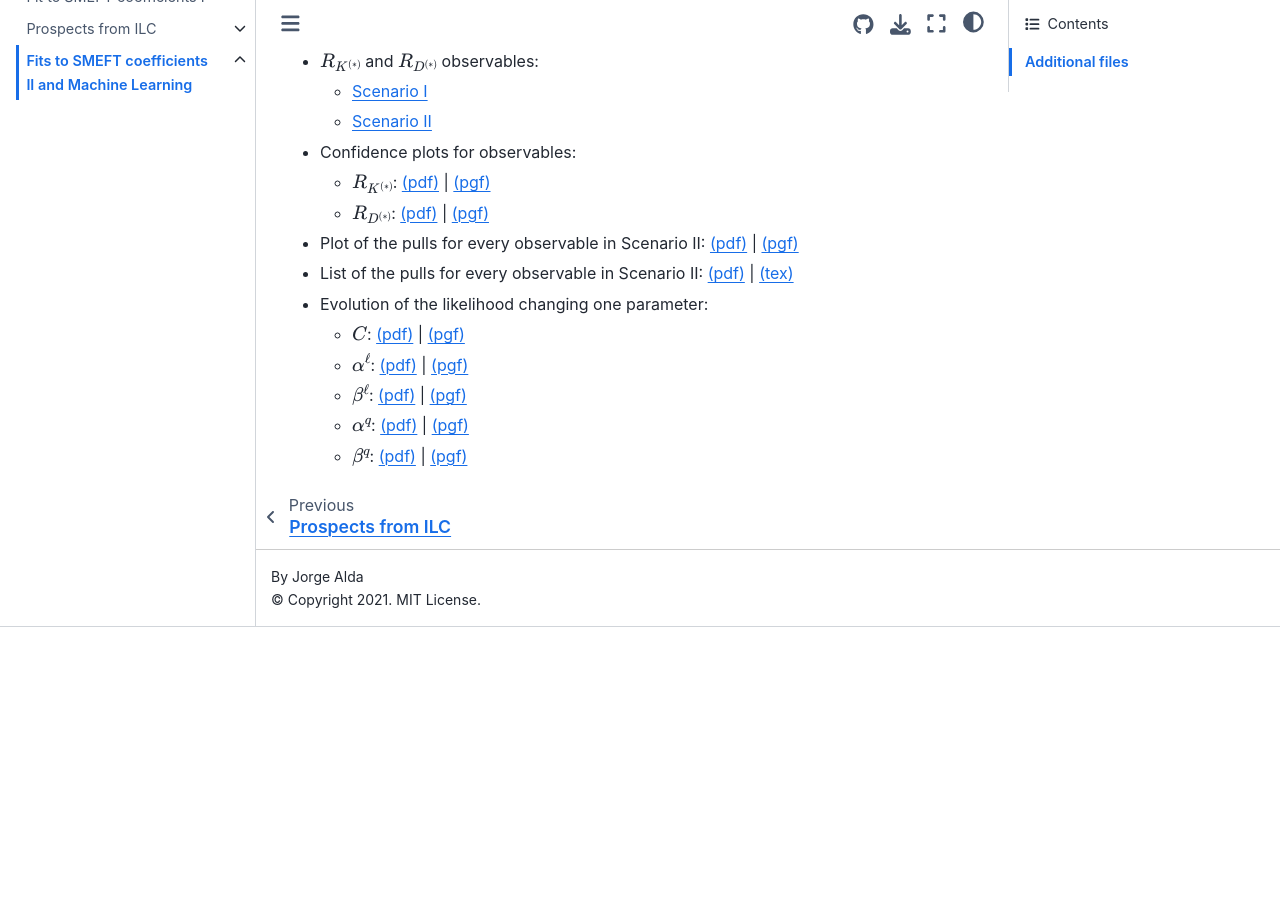
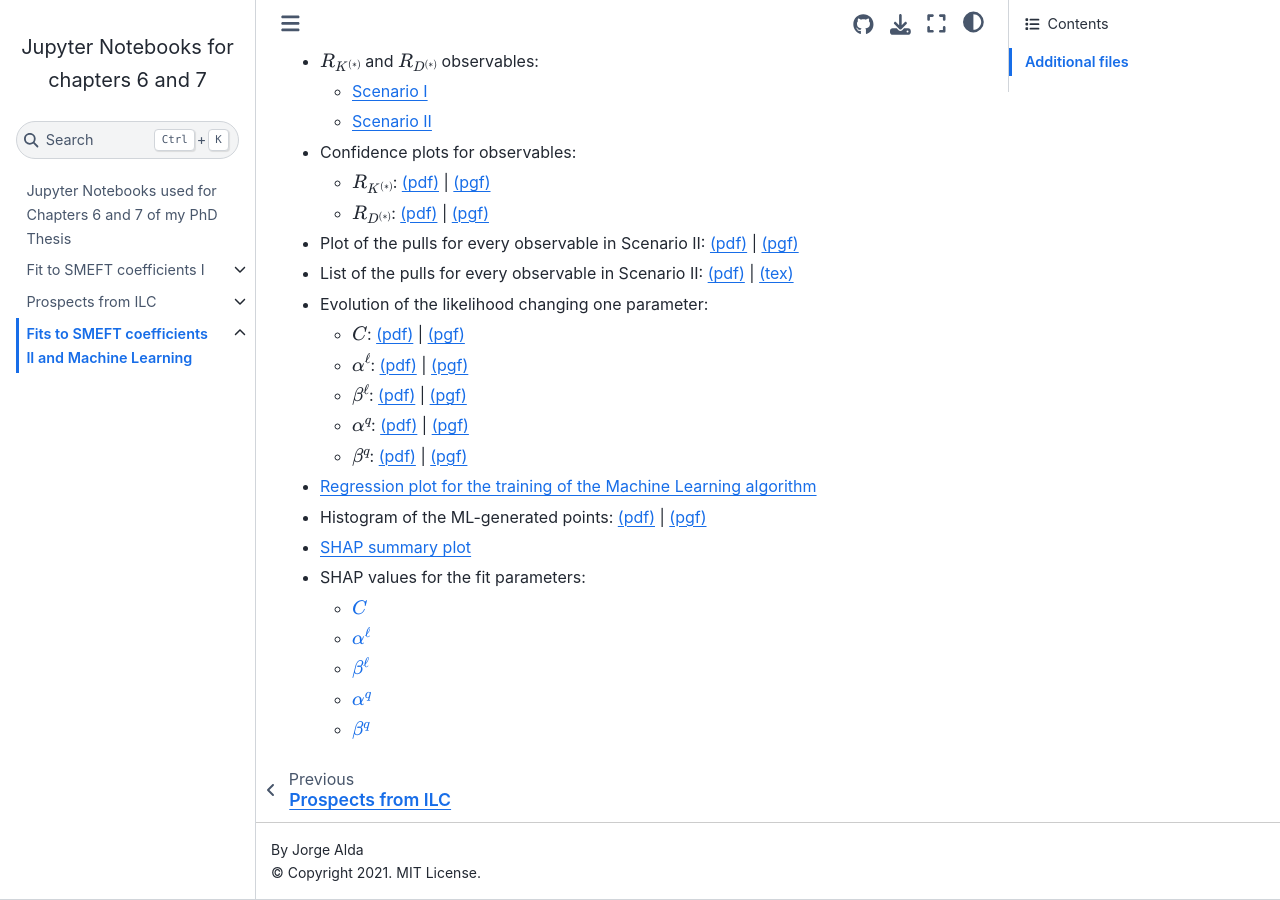
Before and after one commit to Jorge-Alda/SMEFT19-notebooks, a Jupyter Book: the page built from PaperML/README.md, in a window 1280 px wide and 900 px high, scrolled down 689 px. Built offline with Jupyter Book 1.0.4 settings and Sphinx 7.4.7 and the Sphinx Book theme 1.1.4, drawn with Linux system fonts in a browser that asks for light colours; pages that are not in the unit, such as notebooks, are missing from menus; before the commit the page ends 1316 px from its top, so only the background shows below that.

Commit message:
Files for ML training and SHAP

```diff
--- a/PaperML/README.md
+++ b/PaperML/README.md
@@ -31,3 +31,12 @@
     * $\beta^\ell$: [(pdf)](https://raw.githubusercontent.com/Jorge-Alda/SMEFT19-notebooks/main/data/plots/evoplot_betal.pdf) | [(pgf)](https://raw.githubusercontent.com/Jorge-Alda/SMEFT19-notebooks/main/data/plots/evoplot_betal.pgf)
     * $\alpha^q$: [(pdf)](https://raw.githubusercontent.com/Jorge-Alda/SMEFT19-notebooks/main/data/plots/evoplot_alphaq.pdf) | [(pgf)](https://raw.githubusercontent.com/Jorge-Alda/SMEFT19-notebooks/main/data/plots/evoplot_alphaq.pgf)
     * $\beta^q$: [(pdf)](https://raw.githubusercontent.com/Jorge-Alda/SMEFT19-notebooks/main/data/plots/evoplot_betaq.pdf) | [(pgf)](https://raw.githubusercontent.com/Jorge-Alda/SMEFT19-notebooks/main/data/plots/evoplot_betaq.pgf)
+* [Regression plot for the training of the Machine Learning algorithm](https://raw.githubusercontent.com/Jorge-Alda/SMEFT19-notebooks/main/data/plots/regression_xgb.pdf)
+* Histogram of the ML-generated points: [(pdf)](https://raw.githubusercontent.com/Jorge-Alda/SMEFT19-notebooks/main/data/plots/hist_xgb.pdf) | [(pgf)](https://raw.githubusercontent.com/Jorge-Alda/SMEFT19-notebooks/main/data/plots/hist_xgb.pgf)
+* [SHAP summary plot](https://raw.githubusercontent.com/Jorge-Alda/SMEFT19-notebooks/main/data/plots/SHAP_summary.pdf)
+* SHAP values for the fit parameters:
+    * [$C$](https://raw.githubusercontent.com/Jorge-Alda/SMEFT19-notebooks/main/data/plots/SHAP_C.pdf)
+    * [$\alpha^\ell$](https://raw.githubusercontent.com/Jorge-Alda/SMEFT19-notebooks/main/data/plots/SHAP_al.pdf)
+    * [$\beta^\ell$](https://raw.githubusercontent.com/Jorge-Alda/SMEFT19-notebooks/main/data/plots/SHAP_bl.pdf)
+    * [$\alpha^q$](https://raw.githubusercontent.com/Jorge-Alda/SMEFT19-notebooks/main/data/plots/SHAP_aq.pdf)
+    * [$\beta^q$](https://raw.githubusercontent.com/Jorge-Alda/SMEFT19-notebooks/main/data/plots/SHAP_bq.pdf)
```
